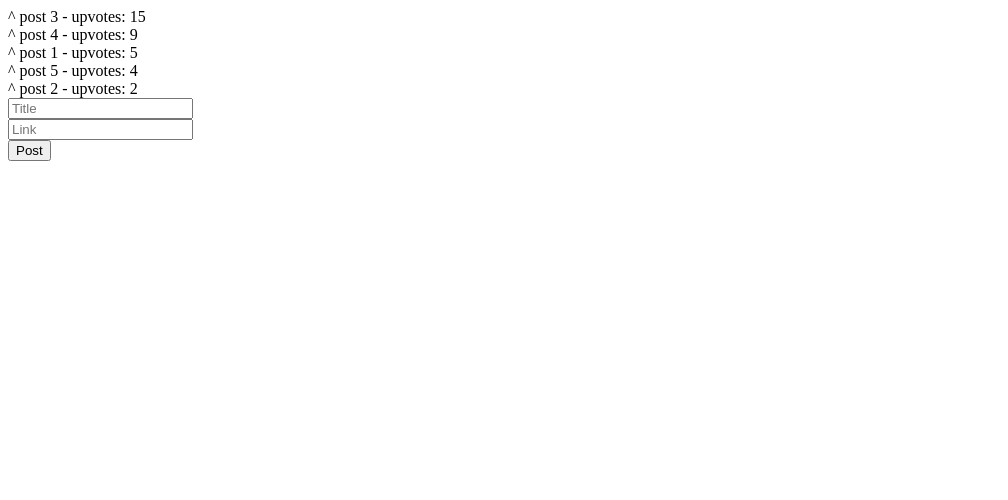
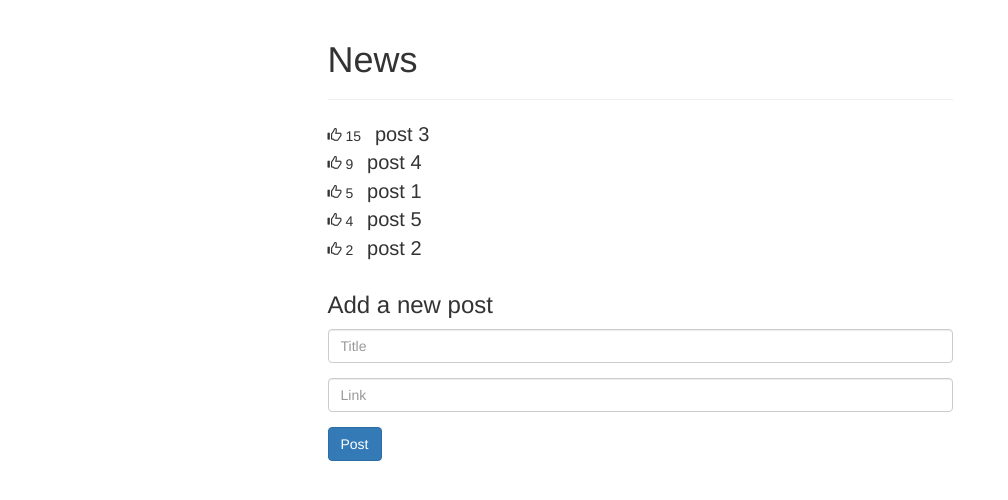
Before and after one commit to thedanielzhang/popeye-on-this-spinach, a plain HTML site: page index.html in a window 1280 px wide. Shown: the whole page, without its empty margins (0-1008 px from the left). Drawn offline with nearby package versions, Linux system fonts and the light colour scheme.

Commit message:
Added bootstrap
Added bootstrap to add style elements to application

```diff
--- a/index.html
+++ b/index.html
@@ -2,29 +2,54 @@
 <html>
 	<head>
 		<title>My Angular App!</title>
+
+		<link href="http://maxcdn.bootstrapcdn.com/bootstrap/3.2.0/css/bootstrap.min.css" rel="stylesheet">
 		<script src="http://ajax.googleapis.com/ajax/libs/angularjs/1.3.10/angular.min.js"></script>
 		<script src="app.js"></script>
+		<style> .glyphicon-thumbs-up { cursor:pointer }</style>
 	</head>
 
 
 	<body ng-app="News" ng-controller="MainCtrl">
-		<div ng-repeat="post in posts | orderBy: '-upvotes'">
-			<span ng-click="incrementUpvotes(post)">^</span>
-			<a ng-show="post.link" href="{{post.link">
+		<div class="row">
+			<div class="col-md-6 col-md-offset-3">
+
+				<div class="page-header">
+					<h1>News</h1>
+				</div>
+
+				<div ng-repeat="post in posts | orderBy:'-upvotes'">
+					<span class="glyphicon glyphicon-thumbs-up" ng-click="incrementUpvotes(post)"></span>
+					{{post.upvotes}}
+					<span style="font-size:20px; margin-left:10px;">
+						<a ng-show="post.link" href="{{post.link}}">
 							{{post.title}}
 						</a>
 						<span ng-hide="post.link">
 							{{post.title}}
 						</span>
-			- upvotes: {{post.upvotes}}
+					</span>
 				</div>
-		<form ng-submit="addPost()">
-			<input type="text" placeholder="Title" ng-model="title"></input>
-			<br>
-			<input type="text" placeholder="Link" ng-model="link"></input>
-			<br>
-			<button type="submit">Post</button>
+
+				<form ng-submit="addPost()" style="margin-top:30px;">
+					<h3>Add a new post</h3>
+
+					<div class="form-group">
+						<input type="text" class="form-control" placeholder="Title" ng-model="title"></input>
+					</div>
+
+					<div class="form-group">
+						<input type="text" class="form-control" placeholder="Link" ng-model="link"></input>
+					</div>
+
+					<button type="submit" class="btn btn-primary">Post</button>
 				</form>
+
+			</div>
+
+
+		</div>
+
 	</body>
 
 </html>
```
Lines whose indentation alone changed are shown as unchanged.
